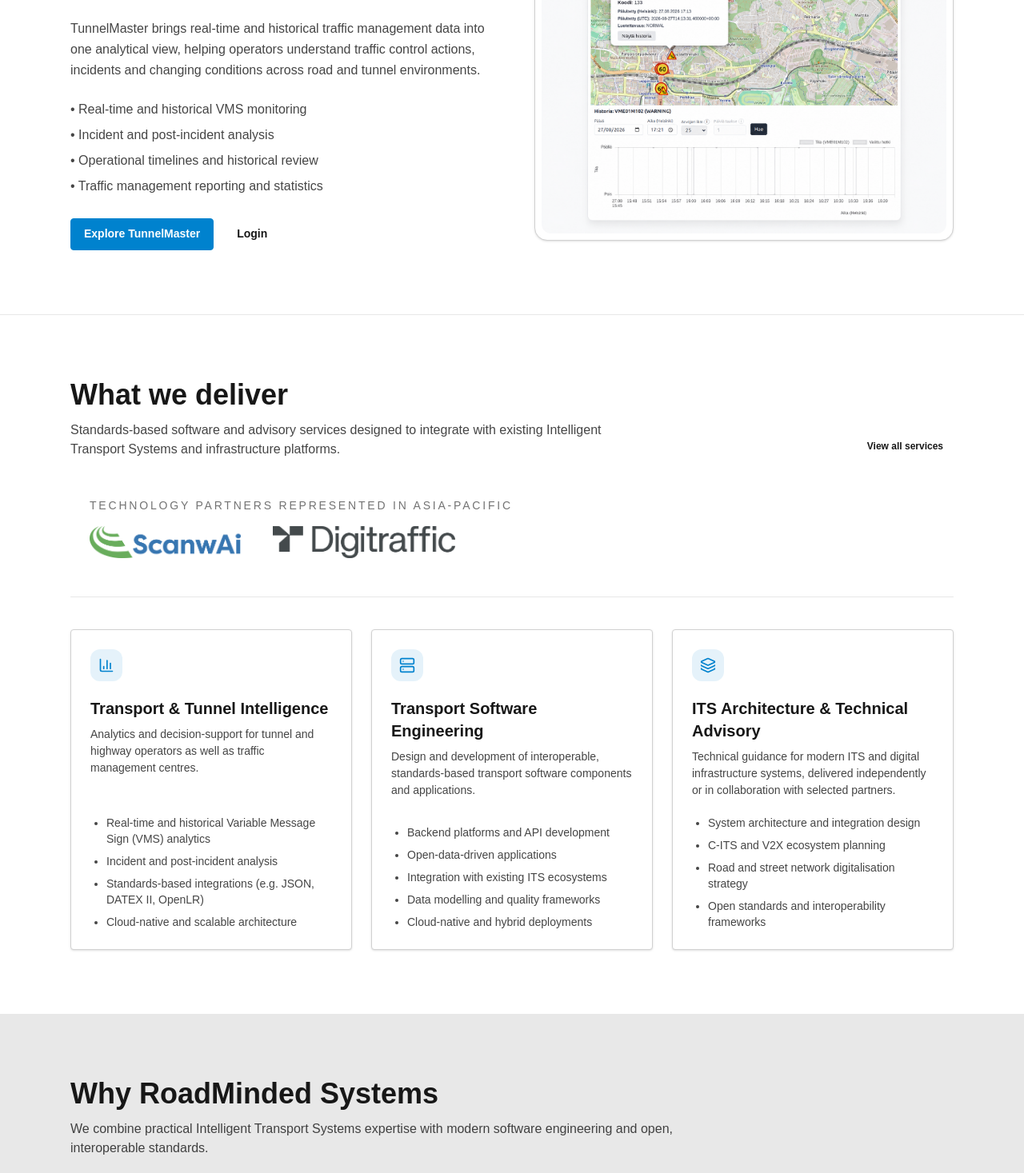
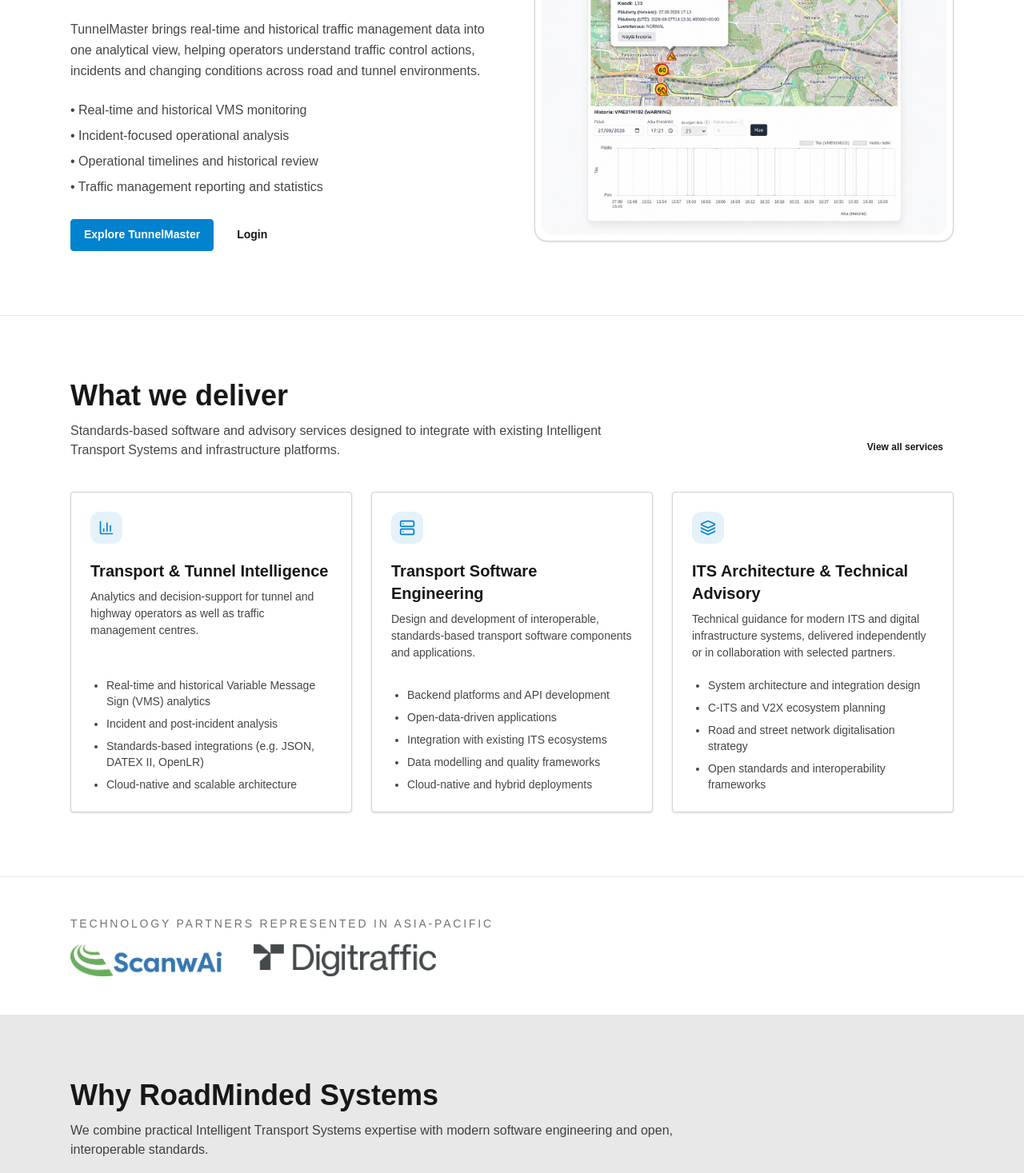
Before and after one commit to roadminded/website, a Next.js app: page / in a window 1280 px wide. Shown: the part 761-2228 px from the top of the page at 80% size. Built offline with nearby package versions, Linux system fonts and the light colour scheme.

Commit message:
updated mainpage visual lines between sections

```diff
--- a/src/app/page.js
+++ b/src/app/page.js
@@ -115,8 +115,8 @@
         </div>
       </section>
 
-      {/* Featured product: Tunnelimestari */}
-      <section className="pt-10 pb-16 md:pt-12 md:pb-20 bg-base-100 border-b border-base-200">
+      {/* Featured product: TunnelMaster */}
+      <section className="pt-10 pb-16 md:pt-12 md:pb-20 bg-base-100 border-y border-base-200">
         <div className="max-w-6xl mx-auto px-6">
           <div className="grid grid-cols-1 lg:grid-cols-2 gap-10 lg:gap-14 items-center">
 
@@ -143,7 +143,7 @@
 
               <ul className="mt-6 space-y-2 text-sm md:text-base opacity-80">
                 <li>• Real-time and historical VMS monitoring</li>
-                <li>• Incident and post-incident analysis</li>
+                <li>• Incident-focused operational analysis</li>
                 <li>• Operational timelines and historical review</li>
                 <li>• Traffic management reporting and statistics</li>
               </ul>
@@ -162,7 +162,7 @@
               </div>
             </div>
 
-            {/* Tunnel Master (tunnelimestari) image */}
+            {/* Tunnel Master dashboard */}
             <div className="rounded-2xl border border-base-300 bg-base-100 p-2 shadow-sm overflow-hidden">
               <Image
                 src="/images/tunnelmaster-dashboard.png"
@@ -199,28 +199,6 @@
             </Link>
           </div>
 
-          {/* Partners / logos */}
-          <section className="py-10 md:py-12 border-b border-base-200 bg-base-100">
-            <div className="max-w-6xl mx-auto px-6">
-              <p className="text-xs md:text-sm uppercase tracking-[0.2em] opacity-60">
-                Technology partners represented in Asia-Pacific
-              </p>
-              <div className="mt-4 flex flex-wrap items-center gap-10">
-                {PARTNERS.map((p) => (
-                  <div key={p.name} className="flex items-center gap-3 opacity-80">
-                    <Image
-                      src={p.logoSrc}
-                      alt={p.logoAlt}
-                      width={140}
-                      height={40}
-                      className="h-8 md:h-10 w-auto object-contain"
-                    />
-                  </div>
-                ))}
-              </div>
-            </div>
-          </section>
-
           <div className="mt-10 grid grid-cols-1 md:grid-cols-3 gap-6">
             {SERVICE_SUMMARY.map(({ icon: Icon, title, description, bullets }) => (
               <div
@@ -254,6 +232,32 @@
             <Link href="/services" className="btn btn-ghost btn-sm w-full">
               View all services
             </Link>
+          </div>
+        </div>
+      </section>
+
+      {/* Technology partners */}
+      <section className="py-10 md:py-12 border-y border-base-200 bg-base-100">
+        <div className="max-w-6xl mx-auto px-6">
+          <p className="text-xs md:text-sm uppercase tracking-[0.2em] opacity-60">
+            Technology partners represented in Asia-Pacific
+          </p>
+
+          <div className="mt-4 flex flex-wrap items-center gap-10">
+            {PARTNERS.map((p) => (
+              <div
+                key={p.name}
+                className="flex items-center gap-3 opacity-80"
+              >
+                <Image
+                  src={p.logoSrc}
+                  alt={p.logoAlt}
+                  width={140}
+                  height={40}
+                  className="h-8 md:h-10 w-auto object-contain"
+                />
+              </div>
+            ))}
           </div>
         </div>
       </section>
```
